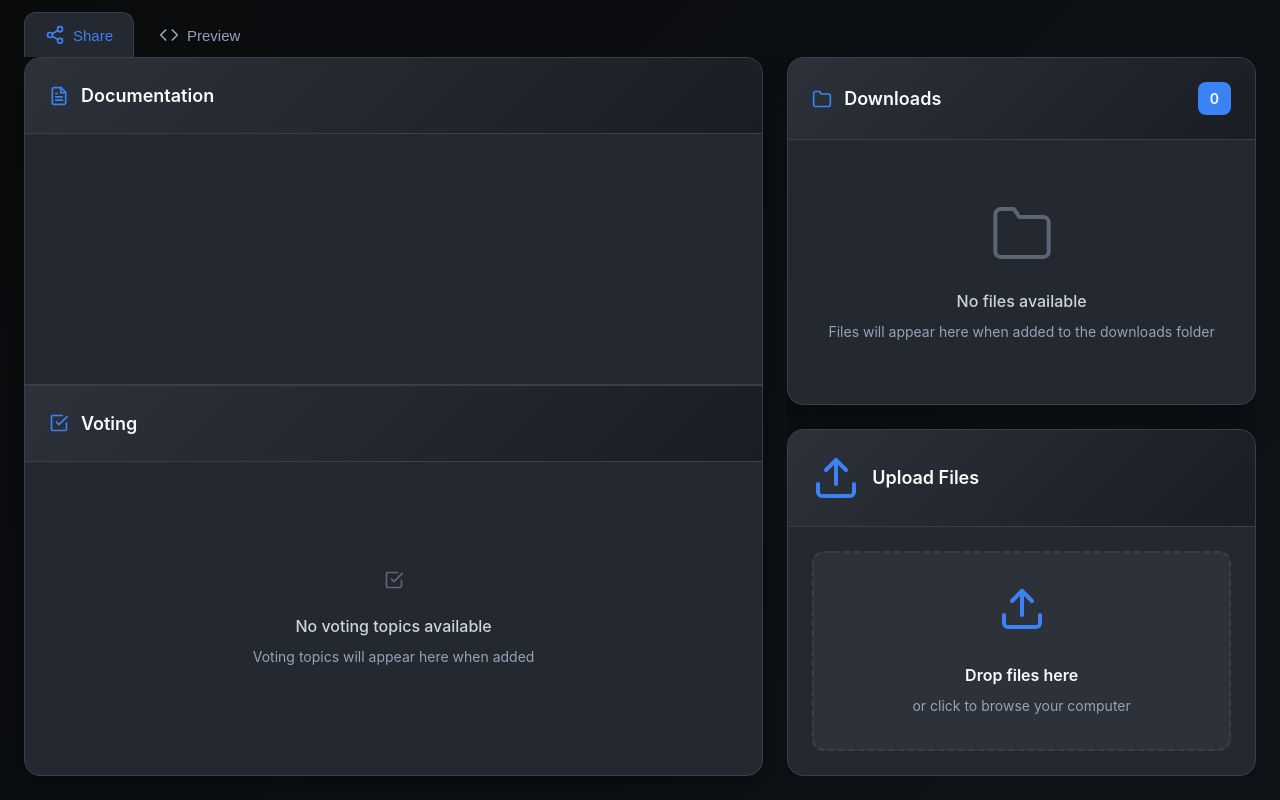
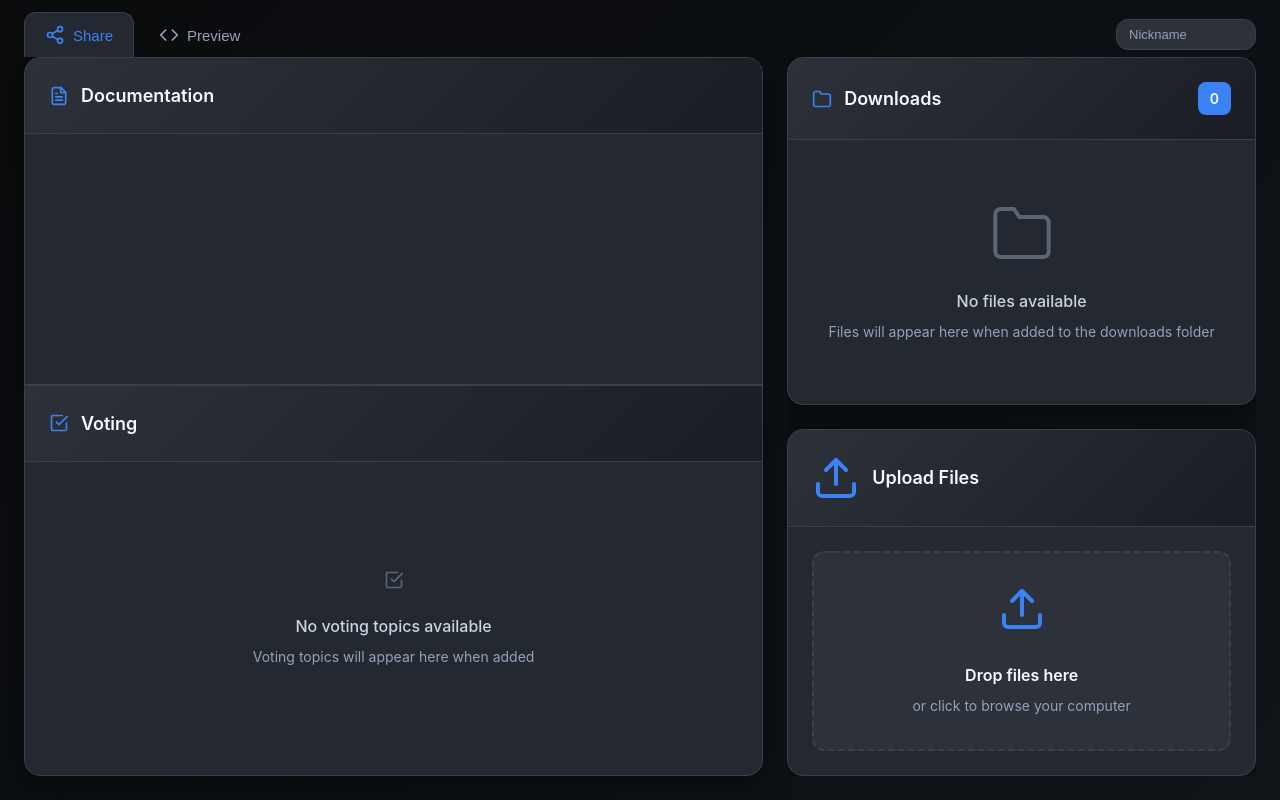
Before and after one commit to aeromechanic000/quick-share-for-lan, a Flask app: page / in a window 1280 px wide. Run offline with Flask 3, Linux system fonts and the light colour scheme; data that the repository does not hold is empty.

Commit message:
Add shared screen streaming, nickname field, and tab docs
- Replace per-connection screen capture with single-threaded ScreenStreamer
  so all viewers share one capture/encode loop
- Add nickname input in tab bar persisted to localStorage, included in
  uploaded filenames when set
- Update README with usage docs for Share, Preview, and Screen tabs

Co-Authored-By: Claude Opus 4.7 <noreply@anthropic.com>

```diff
--- a/app.py
+++ b/app.py
@@ -89,7 +89,12 @@ def upload_file():
 
     if file:
         filename = secure_filename(file.filename)
-        file_path = os.path.join(app.config['UPLOAD_FOLDER'], f"{get_random_file_prefix()}-{filename}")
+        nickname = request.form.get('nickname', '').strip()
+        name_parts = [get_random_file_prefix()]
+        if nickname:
+            name_parts.append(secure_filename(nickname))
+        name_parts.append(filename)
+        file_path = os.path.join(app.config['UPLOAD_FOLDER'], '-'.join(name_parts))
         file.save(file_path)
         return jsonify({'message': f'File {filename} uploaded successfully'})
 
@@ -245,27 +250,60 @@ def get_vote_status():
         return jsonify({'votes': {}, 'error': str(e)})
 
 # Screen sharing
-def generate_screen_frames():
-    import mss
-    from PIL import Image
+class ScreenStreamer:
+    def __init__(self):
+        self._frame = None
+        self._lock = threading.Lock()
+        self._viewers = []
+        self._stop_event = threading.Event()
+        self._thread = threading.Thread(target=self._capture_loop, daemon=True)
+        self._thread.start()
 
-    with mss.mss() as sct:
-        monitor = sct.monitors[1] if len(sct.monitors) > 1 else sct.monitors[0]
-        while True:
-            screenshot = sct.grab(monitor)
-            img = Image.frombytes('RGB', screenshot.size, screenshot.bgra, 'raw', 'BGRX')
-            buf = io.BytesIO()
-            img.save(buf, format='JPEG', quality=75)
-            frame = buf.getvalue()
-            yield (b'--frame\r\n'
-                   b'Content-Type: image/jpeg\r\n\r\n' + frame + b'\r\n')
-            time.sleep(0.1)  # ~10 FPS
+    def _capture_loop(self):
+        import mss
+        from PIL import Image
+
+        with mss.mss() as sct:
+            monitor = sct.monitors[1] if len(sct.monitors) > 1 else sct.monitors[0]
+            while not self._stop_event.is_set():
+                screenshot = sct.grab(monitor)
+                img = Image.frombytes('RGB', screenshot.size, screenshot.bgra, 'raw', 'BGRX')
+                buf = io.BytesIO()
+                img.save(buf, format='JPEG', quality=75)
+                with self._lock:
+                    self._frame = buf.getvalue()
+                    for evt in self._viewers:
+                        evt.set()
+                self._stop_event.wait(0.1)
+
+    def stop(self):
+        self._stop_event.set()
+        self._thread.join()
+
+    def frames(self):
+        evt = threading.Event()
+        with self._lock:
+            self._viewers.append(evt)
+        try:
+            while not self._stop_event.is_set():
+                evt.wait(timeout=5.0)
+                evt.clear()
+                with self._lock:
+                    frame = self._frame
+                if frame:
+                    yield (b'--frame\r\n'
+                           b'Content-Type: image/jpeg\r\n\r\n' + frame + b'\r\n')
+        finally:
+            with self._lock:
+                self._viewers.remove(evt)
+
+screen_streamer = None
 
 @app.route('/api/screen-stream')
 def screen_stream():
-    if not screen_enabled:
+    if not screen_streamer:
         return jsonify({'error': 'Screen sharing not enabled'}), 403
-    return Response(generate_screen_frames(), mimetype='multipart/x-mixed-replace; boundary=frame')
+    return Response(screen_streamer.frames(), mimetype='multipart/x-mixed-replace; boundary=frame')
 
 @app.route('/api/screen-enabled')
 def check_screen_enabled():
@@ -280,6 +318,7 @@ if __name__ == '__main__':
     screen_enabled = args.screen
 
     if screen_enabled:
+        screen_streamer = ScreenStreamer()
         print("Screen sharing: ENABLED")
 
     app.run(debug=True, host="0.0.0.0", port=args.port)
--- a/static/script.js
+++ b/static/script.js
@@ -233,6 +233,7 @@ const App = () => {
     const [uploadStatus, setUploadStatus] = useState('');
     const [isDragging, setIsDragging] = useState(false);
     const [isLoading, setIsLoading] = useState(true);
+    const [nickname, setNickname] = useState(() => localStorage.getItem('nickname') || '');
 
     // Voting state
     const [voteTopics, setVoteTopics] = useState([]);
@@ -404,6 +405,8 @@ const App = () => {
     const handleFileUpload = async (file) => {
         const formData = new FormData();
         formData.append('file', file);
+        const trimmed = nickname.trim();
+        if (trimmed) formData.append('nickname', trimmed);
 
         try {
             setUploadStatus('Uploading...');
@@ -466,6 +469,16 @@ const App = () => {
                         <span>{tab.label}</span>
                     </button>
                 ))}
+                <input
+                    type="text"
+                    className="nickname-input"
+                    placeholder="Nickname"
+                    value={nickname}
+                    onChange={(e) => {
+                        setNickname(e.target.value);
+                        localStorage.setItem('nickname', e.target.value);
+                    }}
+                />
             </div>
 
             {/* Tab Content */}
--- a/static/style.css
+++ b/static/style.css
@@ -70,9 +70,32 @@ a:active {
 /* Tab Bar */
 .tab-bar {
     display: flex;
+    align-items: flex-end;
     gap: 0.25rem;
     padding: 0.75rem 1.5rem 0;
     flex-shrink: 0;
+}
+
+.nickname-input {
+    margin-left: auto;
+    align-self: center;
+    padding: 0.45rem 0.75rem;
+    background: var(--surface-bg);
+    border: 1px solid var(--border-color);
+    border-radius: var(--border-radius);
+    color: var(--text-primary);
+    font-size: 0.8125rem;
+    width: 140px;
+    outline: none;
+    transition: var(--transition);
+}
+
+.nickname-input::placeholder {
+    color: var(--text-muted);
+}
+
+.nickname-input:focus {
+    border-color: var(--primary-accent);
 }
 
 .tab-btn {
```
Also changed, not shown: README.md.
